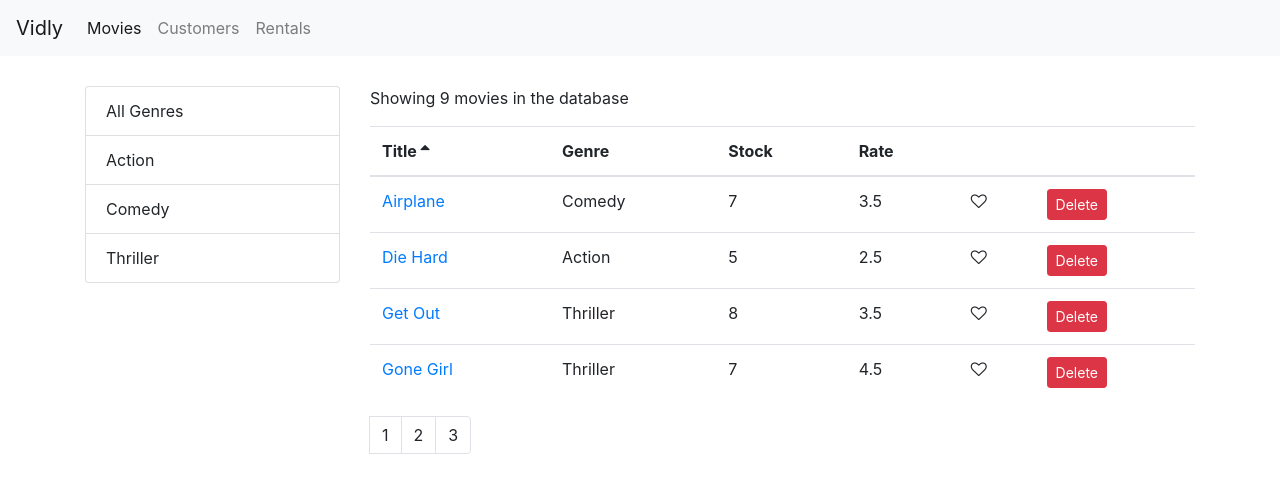
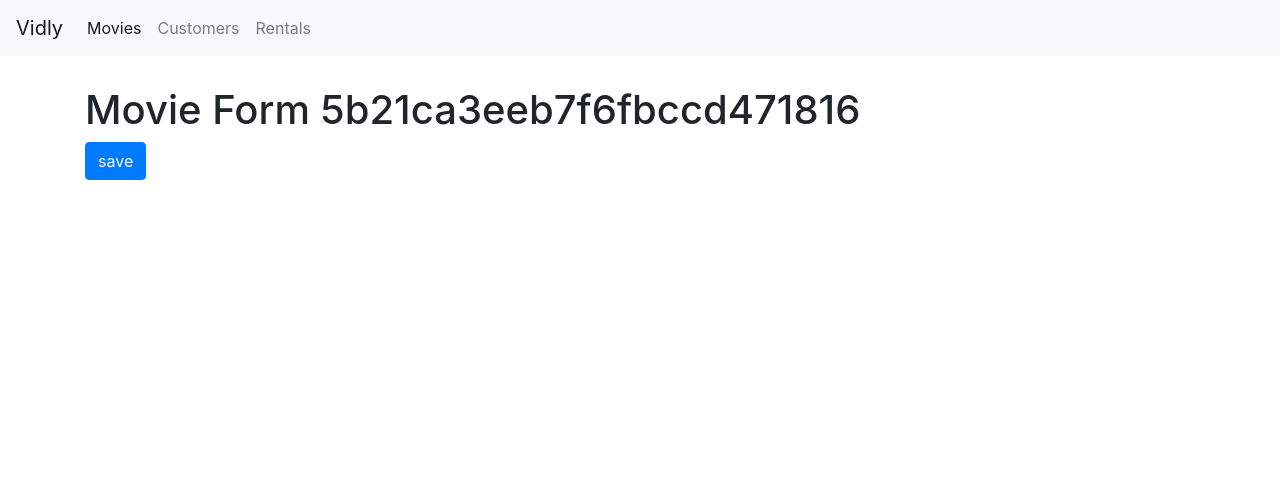
Before and after one commit to OloruntobiAwoderu/Vidly-frontend, a React (Create React App) app in the folder vidly/: page /movies/5b21ca3eeb7f6fbccd471816 in a window 1280 px wide. Shown: the top 492 px of the page. Built offline with nearby package versions, Linux system fonts and the light colour scheme.

Commit message:
Implemented Nested routing

```diff
--- a/vidly/src/App.js
+++ b/vidly/src/App.js
@@ -5,6 +5,7 @@
 import Rentals from "./components/rentals";
 import NotFound from "./components/notFound";
 import Navbar from "./components/navbar";
+import MovieForm from "./components/movieForm";
 
 class App extends Component {
   render() {
@@ -13,6 +14,7 @@
         <Navbar />
         <main className="container">
           <Switch>
+              <Route path="/movies/:id" component={MovieForm} />
             <Route path="/movies" component={Movies} />
             <Route path="/customers" component={Customers} />
             <Route path="/rentals" component={Rentals} />
--- a/vidly/src/components/movieForm.jsx
+++ b/vidly/src/components/movieForm.jsx
@@ -1,10 +1,10 @@
 import React, { Component } from "react";
 
-const MovieForm = () => {
+const MovieForm = ({ match, history}) => {
   return (
     <div>
-      <h1>Movie Form</h1>
-      <button className="primary">save</button>
+      <h1>Movie Form {match.params.id}</h1>
+      <button className="btn btn-primary" onClick={() => history.push('/movies')}>save</button>
     </div>
   );
 };
```
